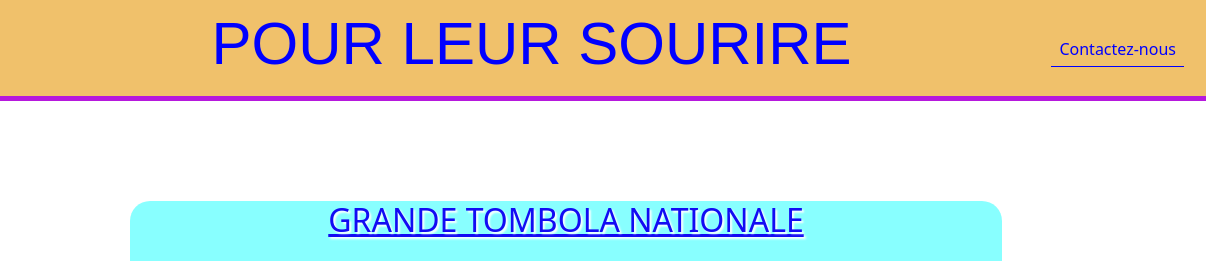
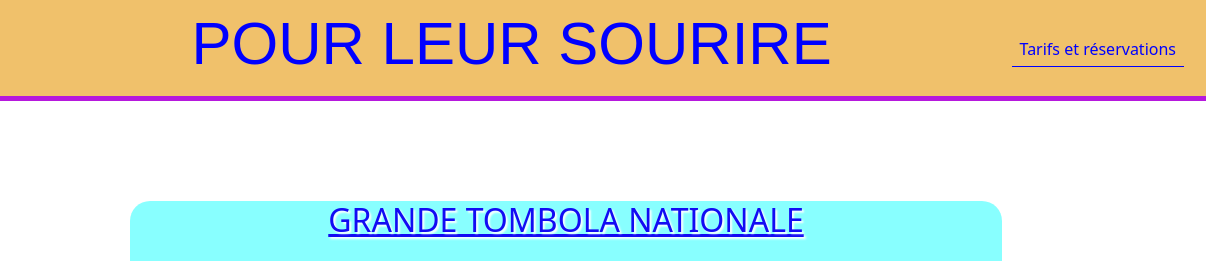
Before and after one commit to DamDev08/Eval-1, a plain HTML site: page Nos-evenements.html in a window 1280 px wide. Shown: the top 261 px of the page, 74-1280 px from the left. Drawn offline with Linux system fonts and the light colour scheme; a web font is replaced by a local one.

Commit message:
modification onglets navbar

```diff
--- a/Nos-evenements.html
+++ b/Nos-evenements.html
@@ -21,7 +21,7 @@
 
       <ul class="navbar-nav">
         <li class="nav-item">
-          <a class="nav-link" href="#contact">Contactez-nous</a>
+          <a class="nav-link" href="#footer">Tarifs et réservations</a>
         </li>
       </ul>
 
```
